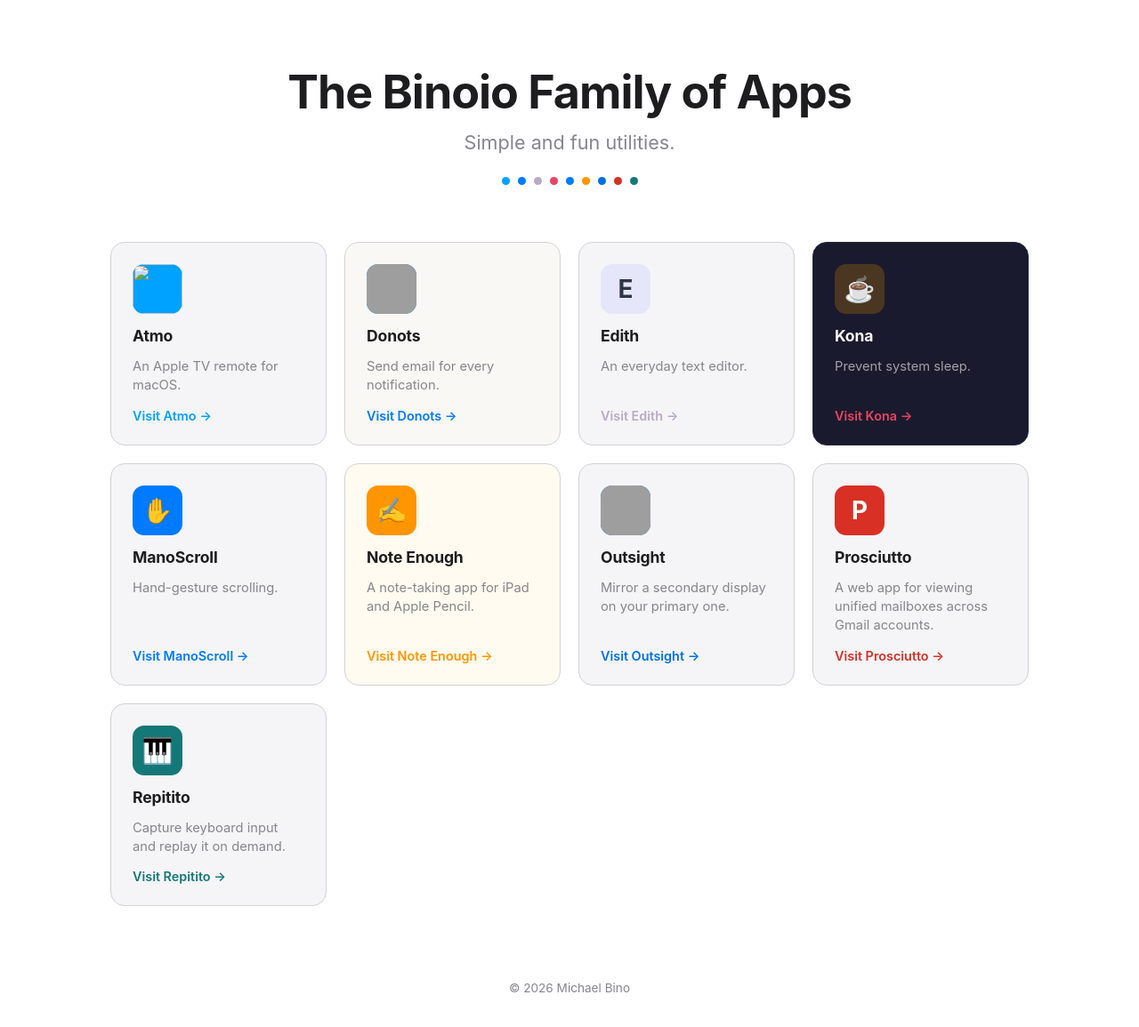
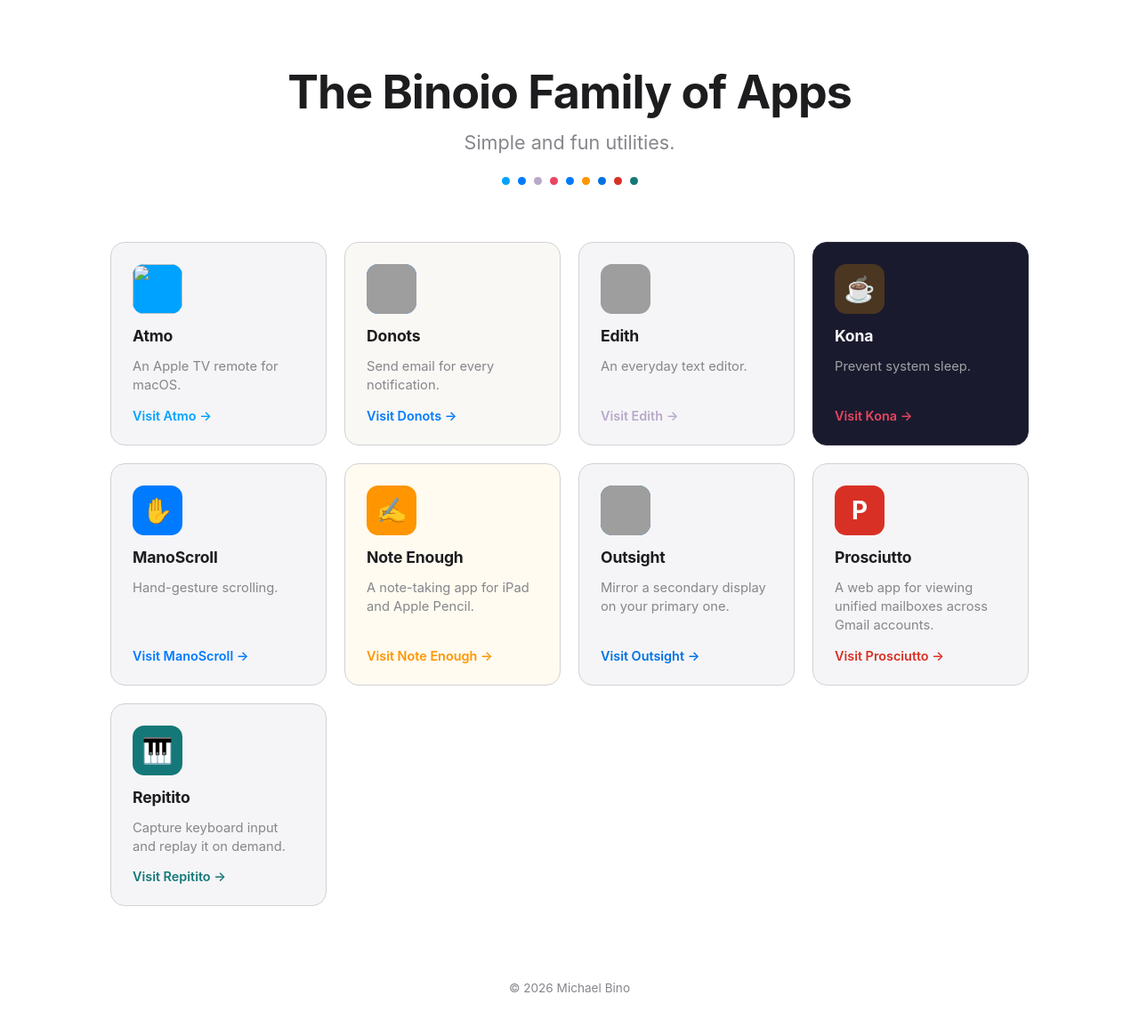
Before and after one commit to binoio/bino.io, a Jekyll site: the page built from index.html, in a window 1280 px wide. Shown: the whole page at 89% size. Built offline with Jekyll 4.4.1, drawn with Linux system fonts in a browser that asks for light colours.

Commit message:
Use Edith's stitched app icon on the home page card

```diff
--- a/index.html
+++ b/index.html
@@ -34,7 +34,7 @@ title: "The Binoio Family of Apps"
   </a>
 
   <a class="card edith" href="https://binoio.github.io/edith" style="--accent:#B8A9C9">
-    <span class="mark">E</span>
+    <span class="mark"><img src="https://binoio.github.io/edith/images/icon.png" alt="" loading="lazy"></span>
     <h2>Edith</h2>
     <p>An everyday text editor.</p>
     <span class="go">Visit Edith</span>
```
